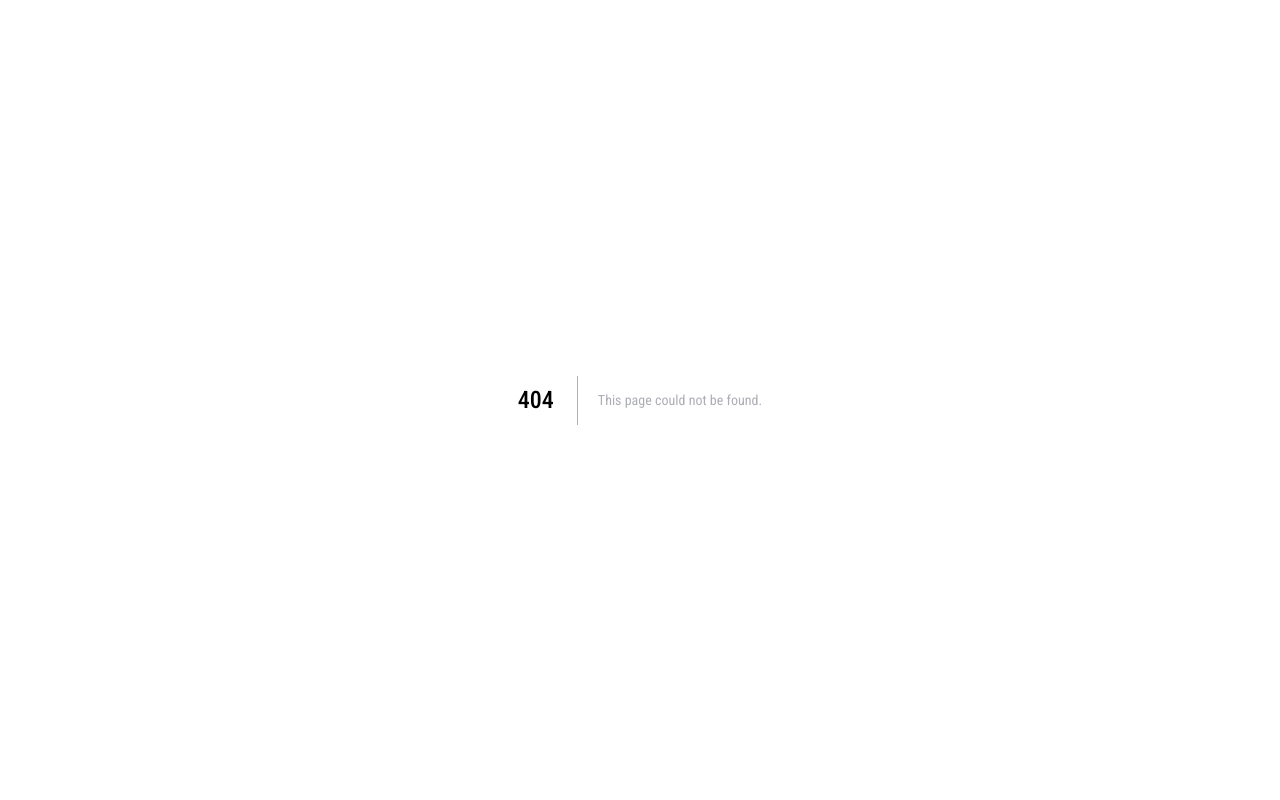
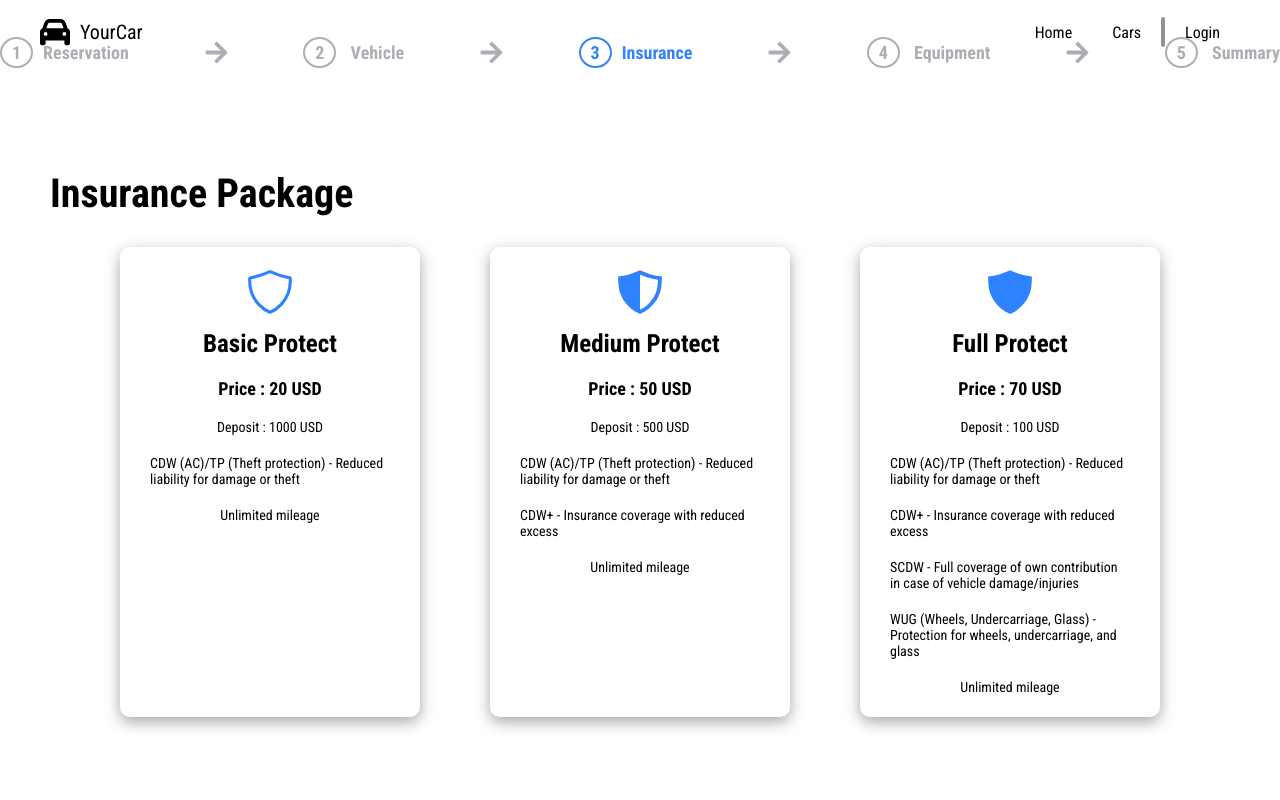
Before and after one commit to hysiu07/yourCar-app, a Next.js app: page /order/insurance in a window 1280 px wide. Before the commit this address had no page. Shown: the top 800 px of the page. Built offline with nearby package versions, Linux system fonts and the light colour scheme; no server answers.

Commit message:
started write insurence page

```diff
--- a/components/Pagination-component/index.tsx
+++ b/components/Pagination-component/index.tsx
@@ -5,23 +5,24 @@ import { useRouter } from 'next/router';
 
 export default function PaginationComponent() {
 	const router = useRouter();
-	const [path, setPath] = useState<string | null>(null);
+    const [path, setPath] = useState<string | null>(null);
+
 	useEffect(() => {
 		switch (router.pathname) {
 			case '/order': {
 				setPath('vehicle');
 				break;
 			}
-			case '/insurance': {
-				setPath('insurence');
+			case '/order/insurance': {
+				setPath('/order/insurance');
 				break;
 			}
-			case '/equipment': {
-				setPath('equipment');
+			case '/order/insurance/equipment': {
+				setPath('/order/insurence/equipment');
 				break;
 			}
-			case '/summary': {
-				setPath('summary');
+			case '/order/insurance/equipment/summary': {
+				setPath('/order/insurence/equipment/summary');
 				break;
 			}
 		}
@@ -41,19 +42,31 @@ export default function PaginationComponent() {
 			</div>
 			<FaArrowRight size={25} className='arrow' />
 			<div className='item'>
-				<h3 className={`item__title ${path === 'insurance' ? 'active' : ''}`}>
+				<h3
+					className={`item__title ${
+						path === '/order/insurance' ? 'active' : ''
+					}`}
+				>
 					<span>3</span>Insurance
 				</h3>
 			</div>
 			<FaArrowRight size={25} className='arrow' />
 			<div className='item'>
-				<h3 className={`item__title ${path === 'equipment' ? 'active' : ''}`}>
+				<h3
+					className={`item__title ${
+						path === '/order/insurance/equipment' ? 'active' : ''
+					}`}
+				>
 					<span>4</span> Equipment
 				</h3>
 			</div>
 			<FaArrowRight size={25} className='arrow' />
 			<div className='item'>
-				<h3 className={`item__title ${path === 'summary' ? 'active' : ''}`}>
+				<h3
+					className={`item__title ${
+						path === '/order/insurance/equipment/summary' ? 'active' : ''
+					}`}
+				>
 					<span>5</span> Summary
 				</h3>
 			</div>
--- /dev/null
+++ b/pages/order/insurance/index.tsx
@@ -0,0 +1,94 @@
+import BaseLayout from '@/components/BaseLayout';
+import PaginationComponent from '@/components/Pagination-component';
+import React from 'react';
+import { useSelector } from 'react-redux';
+import store from '@/redux/store';
+import { IoShieldOutline } from 'react-icons/io5';
+import { IoShieldHalfSharp } from 'react-icons/io5';
+import { IoShieldSharp } from 'react-icons/io5';
+const InsuranceCard = ({
+	icon,
+	price,
+	deposit,
+	name,
+	CDW,
+	CDWplus,
+	SCDW,
+	WUG,
+}) => {
+	return (
+		<div className='insurance-card'>
+			<div className='icon'>{icon}</div>
+			<h4 className='name'>{name}</h4>
+			<span className='price'>Price : {price} USD</span>
+
+			<span className='deposit'>Deposit : {deposit} USD</span>
+			{CDW && (
+				<span>
+					CDW (AC)/TP (Theft protection) - Reduced liability for damage or theft
+				</span>
+			)}
+
+			{CDWplus && <span>CDW+ - Insurance coverage with reduced excess</span>}
+
+			{SCDW && (
+				<span>
+					SCDW - Full coverage of own contribution in case of vehicle
+					damage/injuries
+				</span>
+			)}
+			{WUG && (
+				<span>
+					WUG (Wheels, Undercarriage, Glass) - Protection for wheels,
+					undercarriage, and glass
+				</span>
+			)}
+
+			<span>Unlimited mileage</span>
+		</div>
+	);
+};
+
+export default function InsuracnePage() {
+	console.log(store.getState());
+	return (
+		<BaseLayout>
+			<PaginationComponent />
+			<div className='insurance-container'>
+				<h3>Insurance Package</h3>
+				<div className='insurance-packages'>
+					<InsuranceCard
+						name='Basic Protect'
+						icon={<IoShieldOutline size={50} />}
+						price='20'
+						deposit='1000'
+						CDW={true}
+						CDWplus={false}
+						SCDW={false}
+						WUG={false}
+					/>
+					<InsuranceCard
+						name='Medium Protect'
+						icon={<IoShieldHalfSharp size={50} />}
+						price='50'
+						deposit='500'
+						CDW={true}
+						CDWplus={true}
+						SCDW={false}
+						WUG={false}
+					/>
+					<InsuranceCard
+						name='Full Protect'
+						icon={<IoShieldSharp size={50} />}
+						price='70'
+						deposit='100'
+						CDW={true}
+						CDWplus={true}
+						SCDW={true}
+						WUG={true}
+					/>
+				</div>
+			</div>
+		</BaseLayout>
+	);
+}
--- /dev/null
+++ b/pages/order/insurance/insurancePage.scss
@@ -0,0 +1,45 @@
+@import '../../../styles/variabels';
+.insurance-container {
+	padding: 50px;
+	width: 100vw;
+    max-width: 1600px;
+	.insurance-packages {
+		display: flex;
+		justify-content: space-evenly;
+		align-items: center;
+		flex-wrap: wrap;
+		width: 100%;
+	}
+
+	.insurance-card {
+		display: flex;
+		flex-direction: column;
+		// justify-content: space-evenly;
+		align-items: center;
+		padding: 20px;
+		margin-bottom: 50px;
+		width: 300px;
+		height: 470px;
+		box-shadow: rgba(0, 0, 0, 0.35) 0px 5px 15px;
+		border-radius: 10px;
+		cursor: pointer;
+		.price {
+			font-weight: bold;
+			font-size: 1.8rem;
+		}
+		.icon {
+			color: $main-color;
+		}
+		h4 {
+			font-size: 2.5rem;
+		}
+		span {
+			font-size: 1.4rem;
+			padding: 10px;
+			font-family: 'Roboto Condensed', sans-serif;
+		}
+		hr {
+			width: 100%;
+		}
+	}
+}
--- a/styles/globals.scss
+++ b/styles/globals.scss
@@ -27,6 +27,7 @@
 @import '../pages/login/login-page.scss';
 @import '../pages/signin/signin-page.scss';
 @import '../pages/order/order-page.scss';
+@import '../pages/order/insurance/insurancePage.scss';
 
 @import url('https://fonts.googleapis.com/css2?family=Montserrat:wght@400;700&family=Roboto+Condensed:ital,wght@0,100..900;1,100..900&display=swap');
 @import url('https://fonts.googleapis.com/css2?family=Dancing+Script:wght@400..700&family=Montserrat:wght@400;700&family=Roboto+Condensed:ital,wght@0,100..900;1,100..900&display=swap');
```
Also changed, not shown: components/CardCar-OrderPage/index.tsx (+5 -2 lines).
